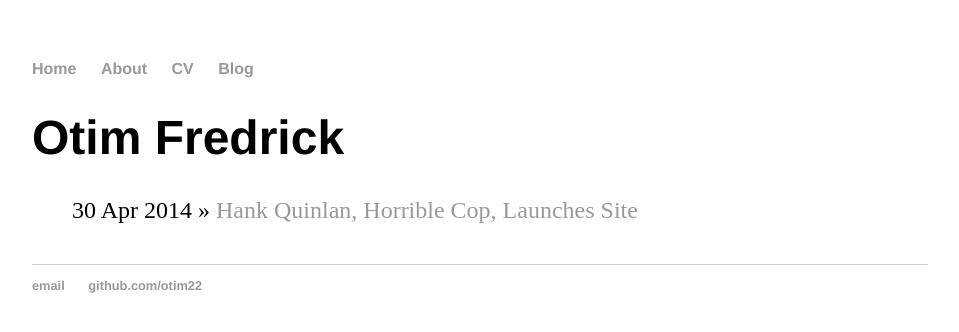
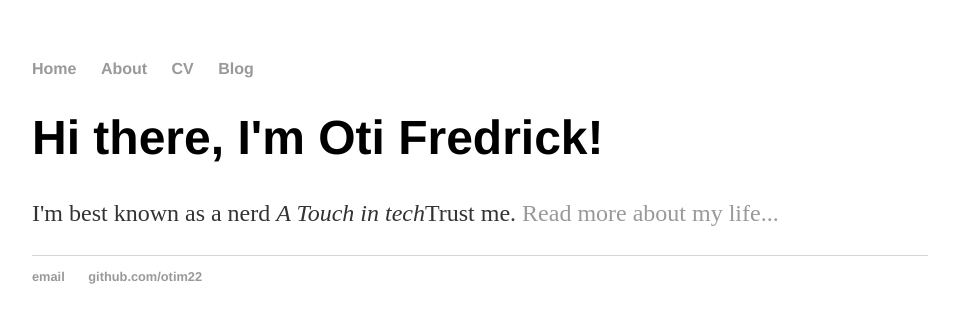
Before and after one commit to nilsonlinux/otim22.github.io, a Jekyll site: the page built from cv/index.html, in a window 1280 px wide. Shown: the top 332 px of the page, without its empty margins (160-1119 px from the left). Built offline with Jekyll 4.4.1, drawn with Linux system fonts in a browser that asks for light colours.

Commit message:
Update index.html
updates cv page

```diff
--- a/cv/index.html
+++ b/cv/index.html
@@ -1,11 +1,8 @@
 ---
 layout: default
-title: Otim Fredrick
+title: Otim Fredrick, Web Developer
 ---
-	<h1>{{ page.title }}</h1>
-	<ul class="posts">
-
-	  {% for post in site.posts %}
-	    <li><span>{{ post.date | date_to_string }}</span> » <a href="{{ post.url }}" title="{{ post.title }}">{{ post.title }}</a></li>
-	  {% endfor %}
-	</ul>
+<div class="blurb">
+	<h1>Hi there, I'm Oti Fredrick!</h1>
+	<p>I'm best known as a nerd <em>A Touch in tech</em>Trust me. <a href="/about">Read more about my life...</a></p>
+</div><!-- /.blurb -->
```
